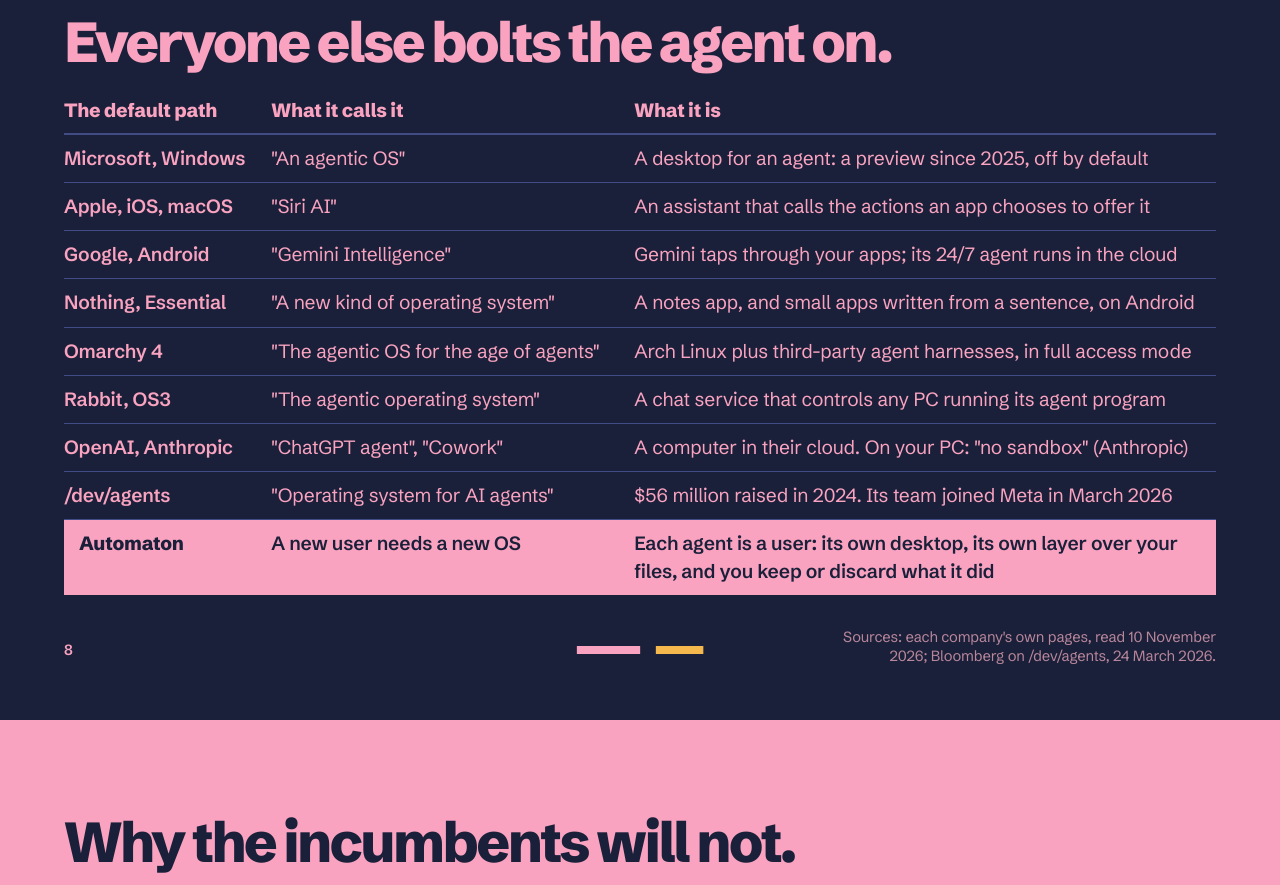
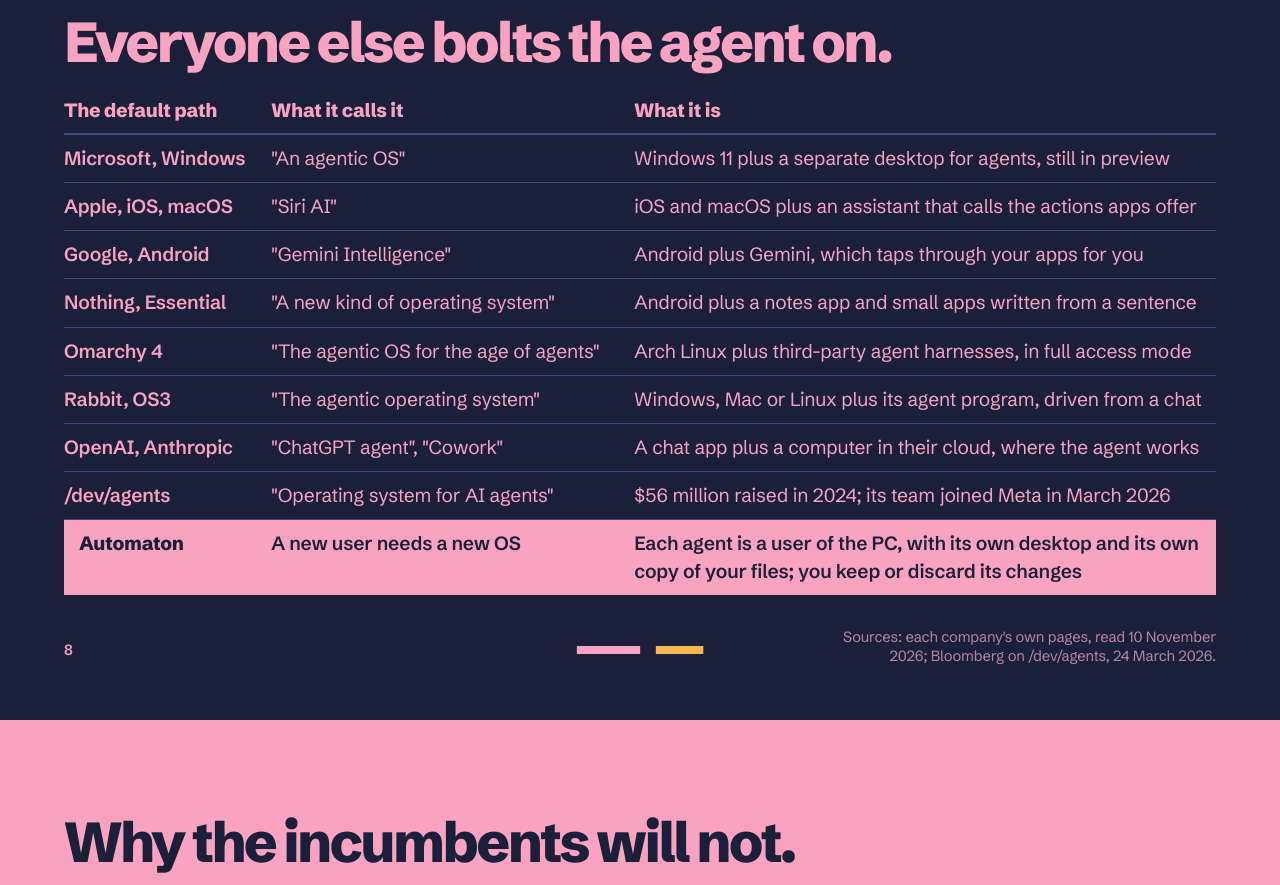
Before and after one commit to KDRonald3/automaton, a plain HTML site: page automaton-deck-short.html in a window 1280 px wide. Shown: the part 5680-6565 px from the top of the page. Drawn offline with Linux system fonts and the light colour scheme.

Commit message:
The default-path slide: every line says what was there and what was added to it
Co-Authored-By: Claude Fable 5.2 <noreply@anthropic.com>

```diff
--- a/automaton-deck-short.html
+++ b/automaton-deck-short.html
@@ -542,15 +542,15 @@ td.num{white-space:nowrap;font-weight:600}
 <div class="tbl"><table class="cmp rv">
   <thead><tr><th style="width:18%">The default path</th><th style="width:31.5%">What it calls it</th><th>What it is</th></tr></thead>
   <tbody>
-    <tr><th scope="row">Microsoft, Windows</th><td>"An agentic OS"</td><td>A desktop for an agent: a preview since 2025, off by default</td></tr>
-    <tr><th scope="row">Apple, iOS, macOS</th><td>"Siri AI"</td><td>An assistant that calls the actions an app chooses to offer it</td></tr>
-    <tr><th scope="row">Google, Android</th><td>"Gemini Intelligence"</td><td>Gemini taps through your apps; its 24/7 agent runs in the cloud</td></tr>
-    <tr><th scope="row">Nothing, Essential</th><td>"A new kind of operating system"</td><td>A notes app, and small apps written from a sentence, on Android</td></tr>
+    <tr><th scope="row">Microsoft, Windows</th><td>"An agentic OS"</td><td>Windows 11 plus a separate desktop for agents, still in preview</td></tr>
+    <tr><th scope="row">Apple, iOS, macOS</th><td>"Siri AI"</td><td>iOS and macOS plus an assistant that calls the actions apps offer</td></tr>
+    <tr><th scope="row">Google, Android</th><td>"Gemini Intelligence"</td><td>Android plus Gemini, which taps through your apps for you</td></tr>
+    <tr><th scope="row">Nothing, Essential</th><td>"A new kind of operating system"</td><td>Android plus a notes app and small apps written from a sentence</td></tr>
     <tr><th scope="row">Omarchy 4</th><td>"The agentic OS for the age of agents"</td><td>Arch Linux plus third-party agent harnesses, in full access mode</td></tr>
-    <tr><th scope="row">Rabbit, OS3</th><td>"The agentic operating system"</td><td>A chat service that controls any PC running its agent program</td></tr>
-    <tr><th scope="row">OpenAI, Anthropic</th><td>"ChatGPT agent", "Cowork"</td><td>A computer in their cloud. On your PC: "no sandbox" (Anthropic)</td></tr>
-    <tr><th scope="row">/dev/agents</th><td>"Operating system for AI agents"</td><td>$56 million raised in 2024. Its team joined Meta in March 2026</td></tr>
-    <tr class="us"><th scope="row">Automaton</th><td>A new user needs a new OS</td><td>Each agent is a user: its own desktop, its own layer over your files, and you keep or discard what it did</td></tr>
+    <tr><th scope="row">Rabbit, OS3</th><td>"The agentic operating system"</td><td>Windows, Mac or Linux plus its agent program, driven from a chat</td></tr>
+    <tr><th scope="row">OpenAI, Anthropic</th><td>"ChatGPT agent", "Cowork"</td><td>A chat app plus a computer in their cloud, where the agent works</td></tr>
+    <tr><th scope="row">/dev/agents</th><td>"Operating system for AI agents"</td><td>$56 million raised in 2024; its team joined Meta in March 2026</td></tr>
+    <tr class="us"><th scope="row">Automaton</th><td>A new user needs a new OS</td><td>Each agent is a user of the PC, with its own desktop and its own copy of your files; you keep or discard its changes</td></tr>
   </tbody>
 </table></div>
 <p class="src">Sources: each company's own pages, read 10 November 2026; Bloomberg on /dev/agents, 24 March 2026.</p>
```
Also changed, not shown: automaton-deck.html (+8 -8 lines), full/index.html (+1 -1 lines), index.html (+1 -1 lines), slides/full/17.webp, slides/short/08.webp, 2 other files.
